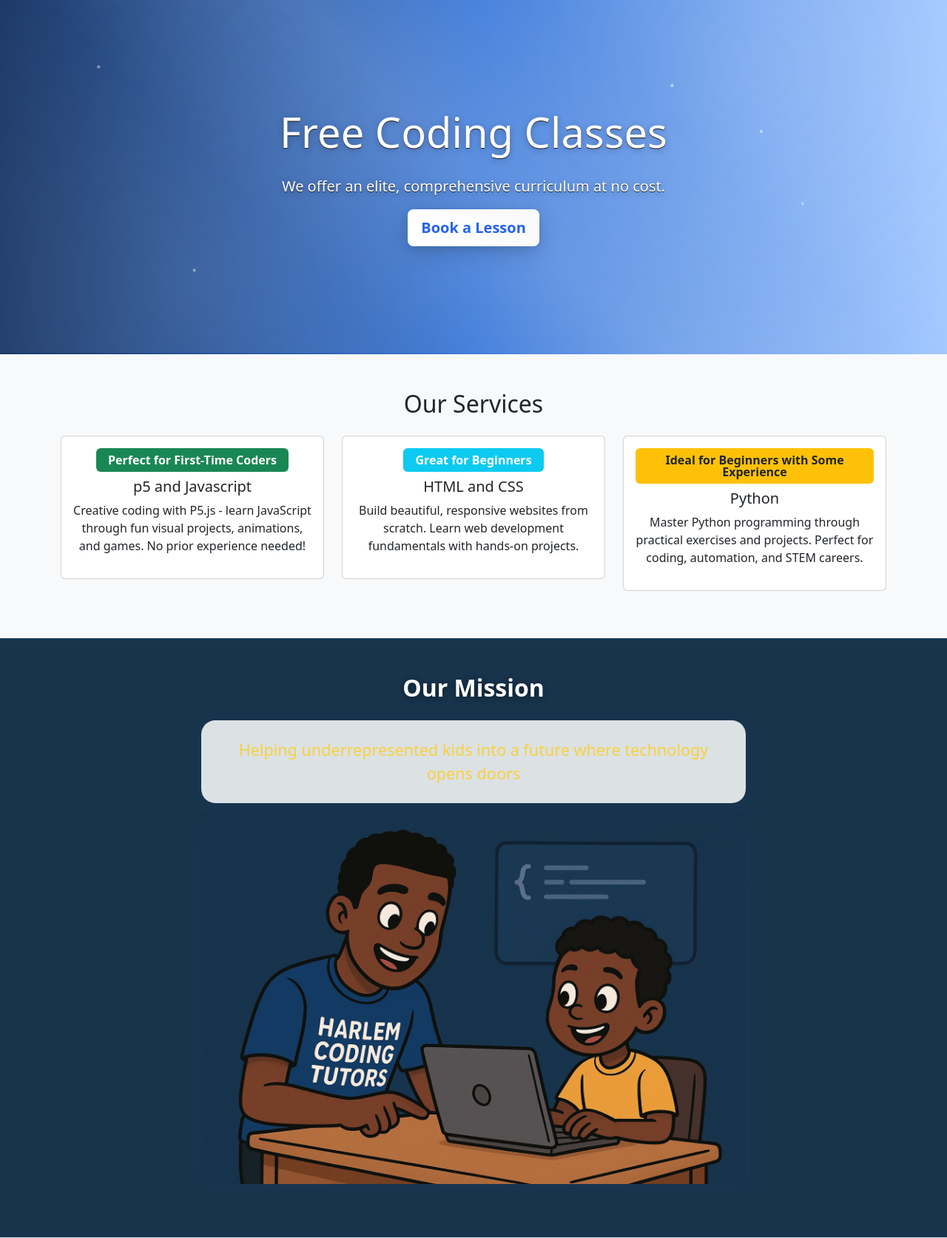
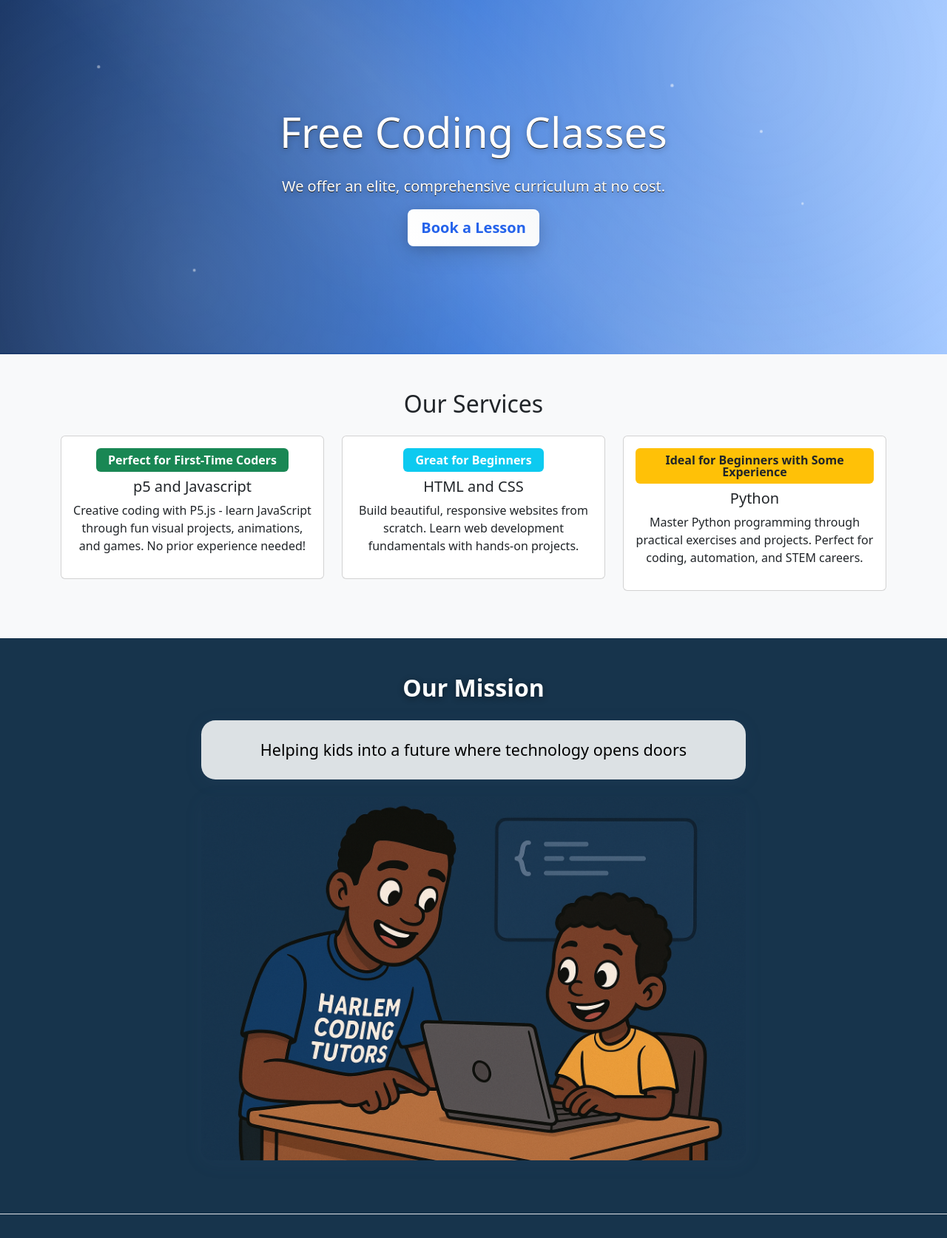
Before and after one commit to era-trin/CS_Tutoring, a Flask app: page / in a window 1280 px wide. Shown: the part 68-1742 px from the top of the page at 74% size. After the commit the page ends 1710 px from the top, so only its background shows below. Run offline with Flask 3, Linux system fonts and the light colour scheme.

Commit message:
added mission statement + image

```diff
--- a/static/styles.css
+++ b/static/styles.css
@@ -24,7 +24,7 @@
   background: rgba(255,255,255,0.85);
   border-radius: 1.2rem;
   box-shadow: 0 4px 24px 0 rgba(60, 90, 130, 0.10);
-  color: #1a3766;
+  color: #185a9d;
   font-size: 1.15rem;
   font-weight: 500;
   padding: 2rem 1.2rem 1.5rem 1.2rem;
@@ -32,7 +32,7 @@
 }
 
 .mission-text {
-  color: #f7d13d;
+  color: #000000;
   font-size: 1.35rem;
     font-weight: 500;
 }
--- a/templates/index.html
+++ b/templates/index.html
@@ -76,7 +76,7 @@
                 <div class="row justify-content-center">
                     <div class="col-md-8">
                         <div class="mission-card p-4 mx-auto">
-                            <p class="mb-0 text-center mission-text">Helping underrepresented kids into a future where technology opens doors</p>
+                            <p class="mb-0 text-center mission-text">Helping kids into a future where technology opens doors</p>
                         </div>
                         <br>
                         <img src="{{ url_for('static', filename='coding_tutors_AI1.png') }}" alt="Coding Tutors AI" class="img-fluid mb-4" style="border-radius: 1rem; box-shadow: 0 4px 24px rgba(60,90,130,0.10);">
```
